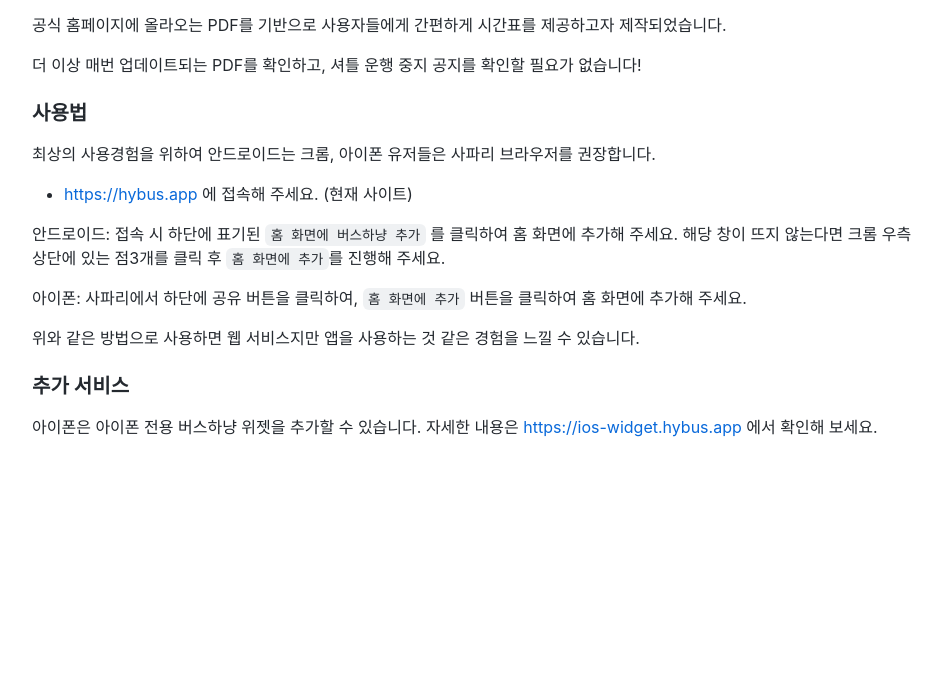
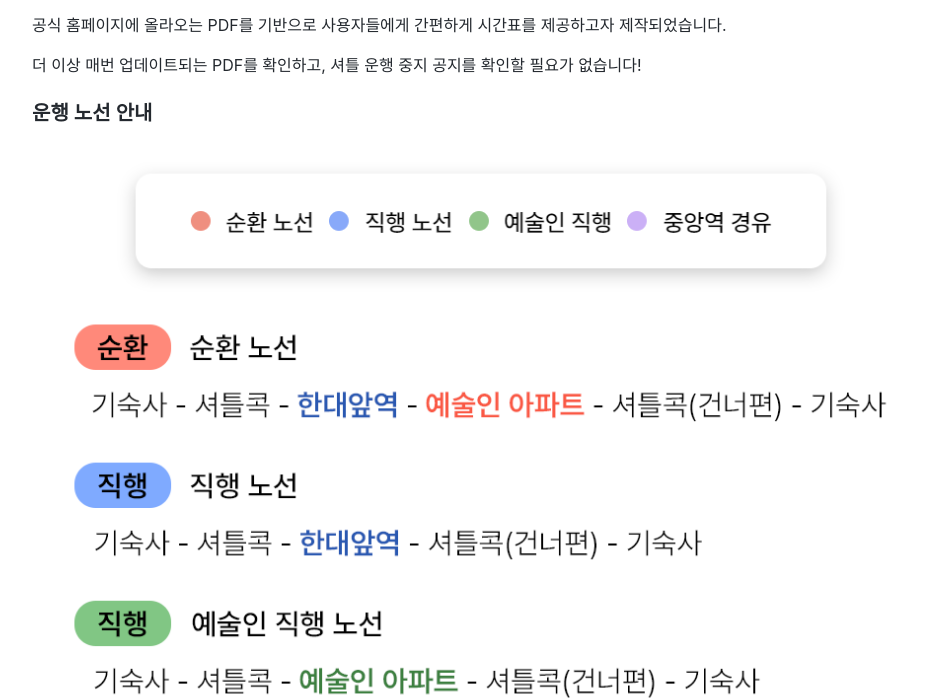
Before and after one commit to BusHanyang/hybus-information-kor, a plain HTML site: page index.html in a window 1280 px wide. Shown: the part 113-813 px from the top of the page, without its empty margins (163-1104 px from the left). Drawn offline with Linux system fonts and the light colour scheme.

Commit message:
deploy: cdeae66d585a234e8ba2c59aad6d4cd1d00c6483

```diff
--- a/index.html
+++ b/index.html
@@ -36,6 +36,8 @@
 <p>버스하냥은 한양대 ERICA 캠퍼스 셔틀버스 시간표를 제공하는 서비스입니다.</p>
 <p>공식 홈페이지에 올라오는 PDF를 기반으로 사용자들에게 간편하게 시간표를 제공하고자 제작되었습니다.</p>
 <p>더 이상 매번 업데이트되는 PDF를 확인하고, 셔틀 운행 중지 공지를 확인할 필요가 없습니다!</p>
+<h3 id="운행-노선-안내">운행 노선 안내</h3>
+<p><img src="./images/route_information.png" alt="route_info" /></p>
 <h3 id="사용법">사용법</h3>
 <p>최상의 사용경험을 위하여 안드로이드는 크롬, 아이폰 유저들은 사파리 브라우저를 권장합니다.</p>
 <ul>
```
Also changed, not shown: images/route_information.png (added).
